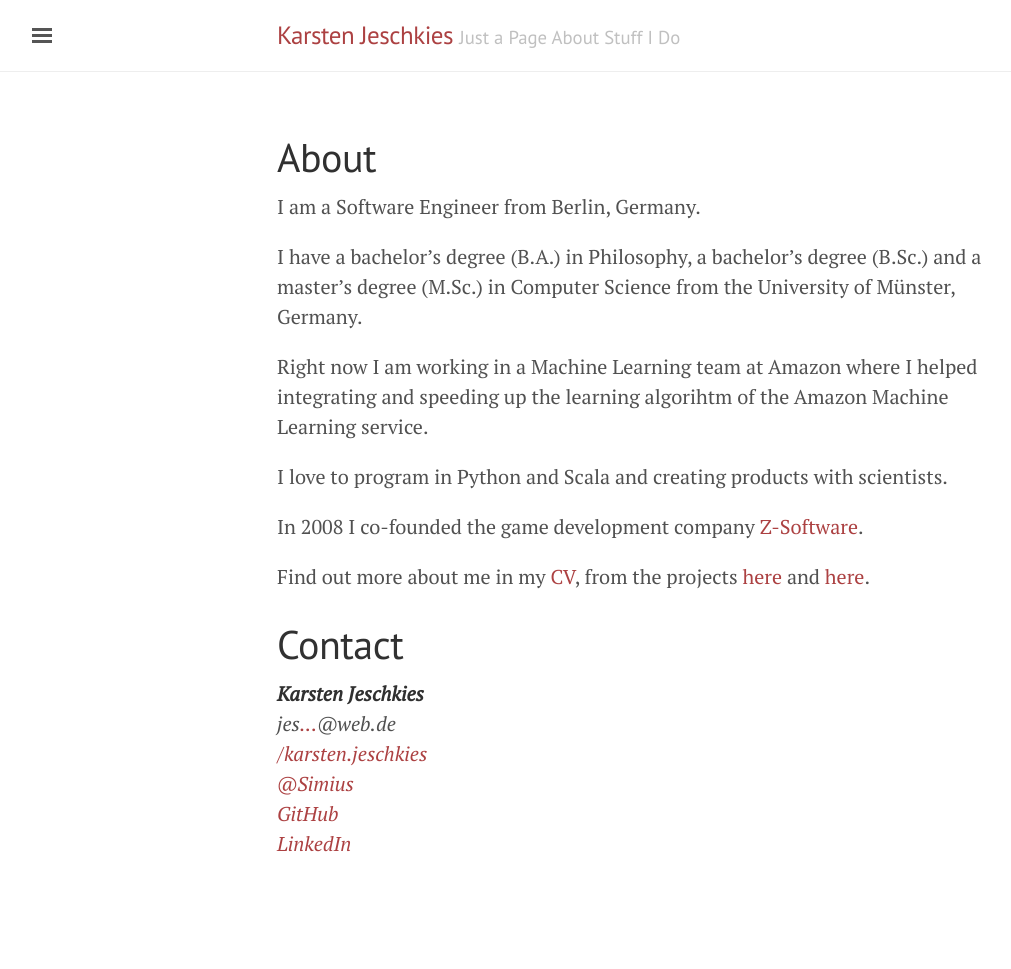
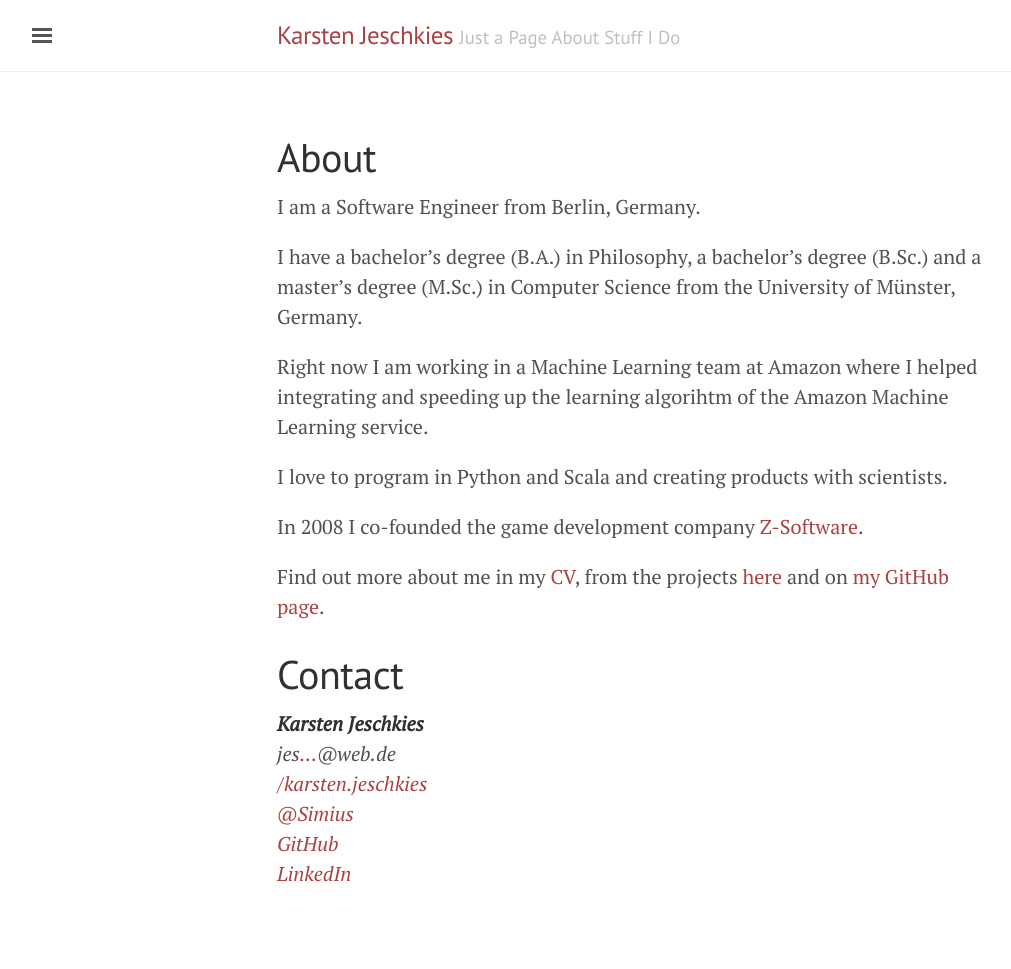
Before and after one commit to blacklab/portfolio, a Jekyll site: the page built from about.md, in a window 1280 px wide. Shown: the whole page, without its empty margins (3-1014 px from the left). Built offline with Jekyll 4.4.1, drawn with Linux system fonts in a browser that asks for light colours; before the commit the page ends 939 px from its top, so only the background shows below that.

Commit message:
Link github for projects.

```diff
--- a/about.md
+++ b/about.md
@@ -14,7 +14,7 @@ I love to program in Python and Scala and creating products with scientists.
 
 In 2008 I co-founded the game development company [Z-Software](http://www.z-software.net).
 
-Find out more about me in my [CV]({{ base }}/blog/downloads/CV_Karsten_Jeschkies.pdf), from the projects [here]({{ base }}/blog/portfolio) and [here](http://blackmagiclabs.com/gitlist/).
+Find out more about me in my [CV]({{ base }}/blog/downloads/CV_Karsten_Jeschkies.pdf), from the projects [here]({{ base }}/blog/portfolio) and on [my GitHub page](https://github.com/blacklab).
 
 #Contact
 
```
